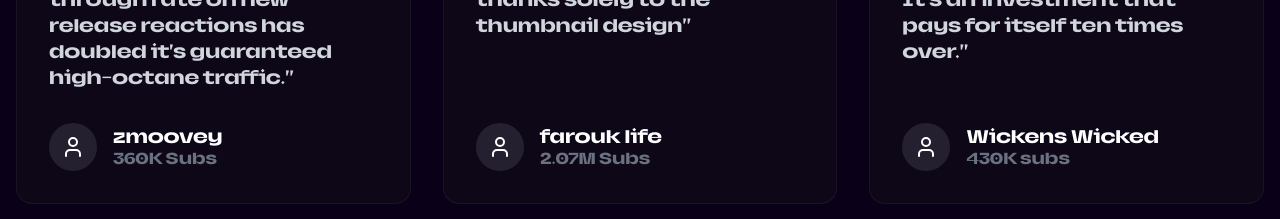
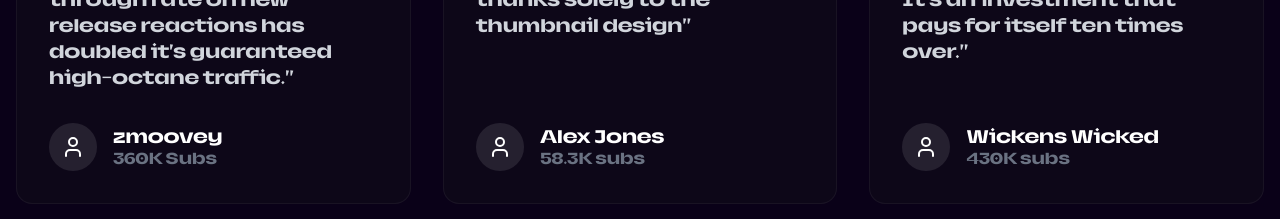
Before and after one commit to lengo12354/lengoportfolio, a React (Vite) app: page / in a window 1280 px wide. Shown: the part 4560-4779 px from the top of the page. Built offline with nearby package versions, Linux system fonts and the light colour scheme.

Commit message:
Update testimonial name and role for Alex Jones

```diff
--- a/src/components/Testimonials.jsx
+++ b/src/components/Testimonials.jsx
@@ -10,8 +10,8 @@ const reviews = [
         image: "https://api.dicebear.com/7.x/avataaars/svg?seed=Alex"
     },
     {
-        name: "farouk life",
-        role: "2.07M Subs",
+        name: "Alex Jones",
+        role: "58.3K subs",
         content: "Lengo is pure fire! The designs are aggressive, bold, and literally stop the scroll. My latest video hit 188k views in 48 hours, thanks solely to the thumbnail design",
         image: "https://api.dicebear.com/7.x/avataaars/svg?seed=Tech"
     },
```
